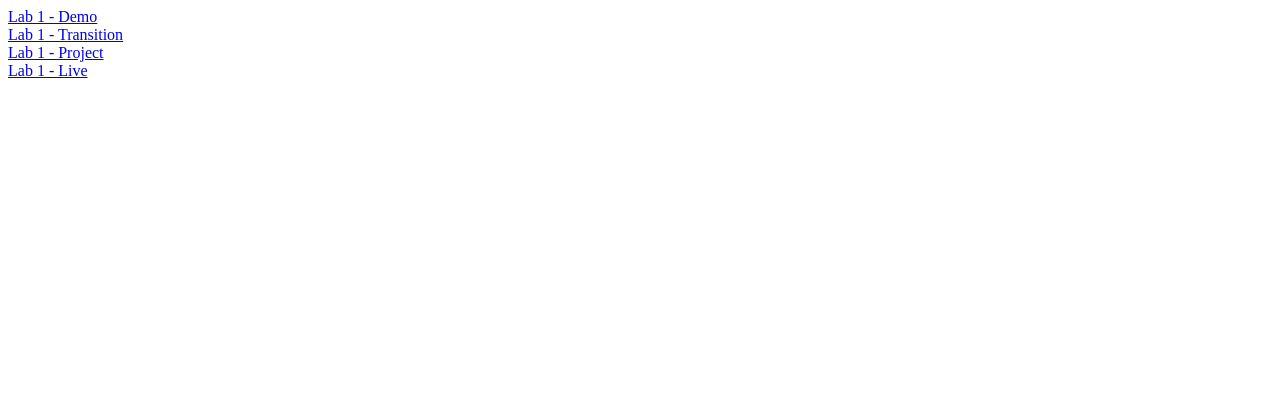
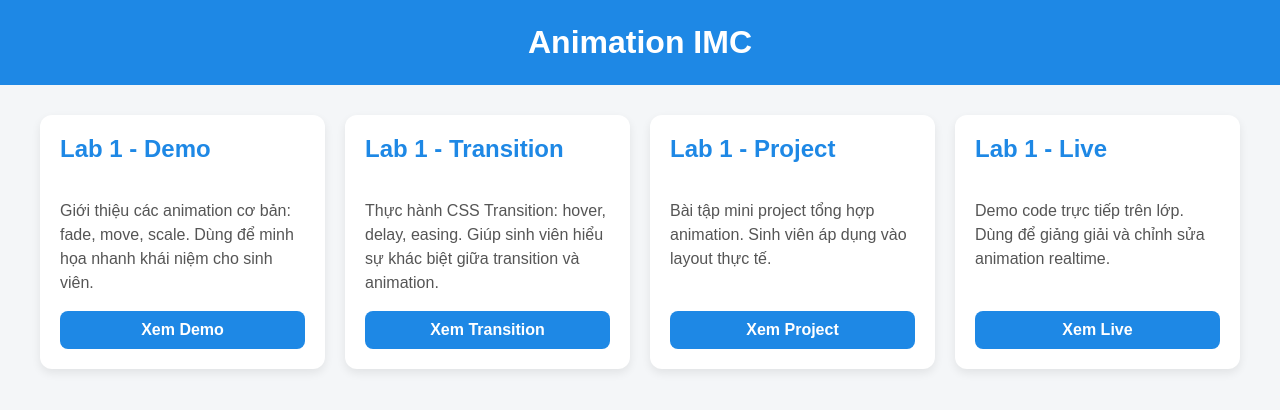
Before and after one commit to tqbinh1268/Animation, a plain HTML site: page IMC/index.html in a window 1280 px wide. Drawn offline with Linux system fonts and the light colour scheme.

Commit message:
cap nhat

```diff
--- a/IMC/index.html
+++ b/IMC/index.html
@@ -1,14 +1,122 @@
 <!DOCTYPE html>
-<html lang="en">
+<html lang="vi">
 <head>
-    <meta charset="UTF-8">
-    <meta name="viewport" content="width=device-width, initial-scale=1.0">
-    <title>Animation IMC</title>
+    <meta charset="UTF-8" />
+    <meta name="viewport" content="width=device-width, initial-scale=1.0"/>
+    <title>Animation IMC - Dashboard</title>
+
+    <style>
+        body {
+            margin: 0;
+            font-family: Arial, Helvetica, sans-serif;
+            background: #f4f6f8;
+        }
+
+        h1 {
+            text-align: center;
+            padding: 24px 0;
+            margin: 0;
+            background: #1e88e5;
+            color: #fff;
+        }
+
+        .container {
+            max-width: 1200px;
+            margin: 30px auto;
+            padding: 0 20px;
+            display: grid;
+            grid-template-columns: repeat(auto-fit, minmax(250px, 1fr));
+            gap: 20px;
+        }
+
+        .card {
+            background: #fff;
+            border-radius: 12px;
+            padding: 20px;
+            box-shadow: 0 4px 10px rgba(0,0,0,0.08);
+            display: flex;
+            flex-direction: column;
+            justify-content: space-between;
+            transition: transform 0.3s ease, box-shadow 0.3s ease;
+        }
+
+        .card:hover {
+            transform: translateY(-6px);
+            box-shadow: 0 8px 20px rgba(0,0,0,0.15);
+        }
+
+        .card h2 {
+            margin-top: 0;
+            color: #1e88e5;
+        }
+
+        .card p {
+            color: #555;
+            line-height: 1.5;
+            flex-grow: 1;
+        }
+
+        .card a {
+            display: inline-block;
+            text-align: center;
+            padding: 10px 14px;
+            border-radius: 8px;
+            background: #1e88e5;
+            color: #fff;
+            text-decoration: none;
+            font-weight: bold;
+            transition: background 0.3s ease;
+        }
+
+        .card a:hover {
+            background: #1565c0;
+        }
+    </style>
 </head>
+
 <body>
-    <div><a href="./Lab1-Demo/index.html">Lab 1 - Demo</a></div>
-    <div><a href="./Lab1_Transition/index.html">Lab 1 - Transition</a></div>
-    <div><a href="./Lab1_Project/index.html">Lab 1 - Project</a></div>
-    <div><a href="./Lab1_Live/index.html">Lab 1 - Live</a></div>
+    <h1>Animation IMC</h1>
+
+    <div class="container">
+        <!-- Card 1 -->
+        <div class="card">
+            <h2>Lab 1 - Demo</h2>
+            <p>
+                Giới thiệu các animation cơ bản: fade, move, scale.
+                Dùng để minh họa nhanh khái niệm cho sinh viên.
+            </p>
+            <a href="./Lab1-Demo/index.html">Xem Demo</a>
+        </div>
+
+        <!-- Card 2 -->
+        <div class="card">
+            <h2>Lab 1 - Transition</h2>
+            <p>
+                Thực hành CSS Transition: hover, delay, easing.
+                Giúp sinh viên hiểu sự khác biệt giữa transition và animation.
+            </p>
+            <a href="./Lab1_Transition/index.html">Xem Transition</a>
+        </div>
+
+        <!-- Card 3 -->
+        <div class="card">
+            <h2>Lab 1 - Project</h2>
+            <p>
+                Bài tập mini project tổng hợp animation.
+                Sinh viên áp dụng vào layout thực tế.
+            </p>
+            <a href="./Lab1_Project/index.html">Xem Project</a>
+        </div>
+
+        <!-- Card 4 -->
+        <div class="card">
+            <h2>Lab 1 - Live</h2>
+            <p>
+                Demo code trực tiếp trên lớp.
+                Dùng để giảng giải và chỉnh sửa animation realtime.
+            </p>
+            <a href="./Lab1_Live/index.html">Xem Live</a>
+        </div>
+    </div>
 </body>
 </html>
```
